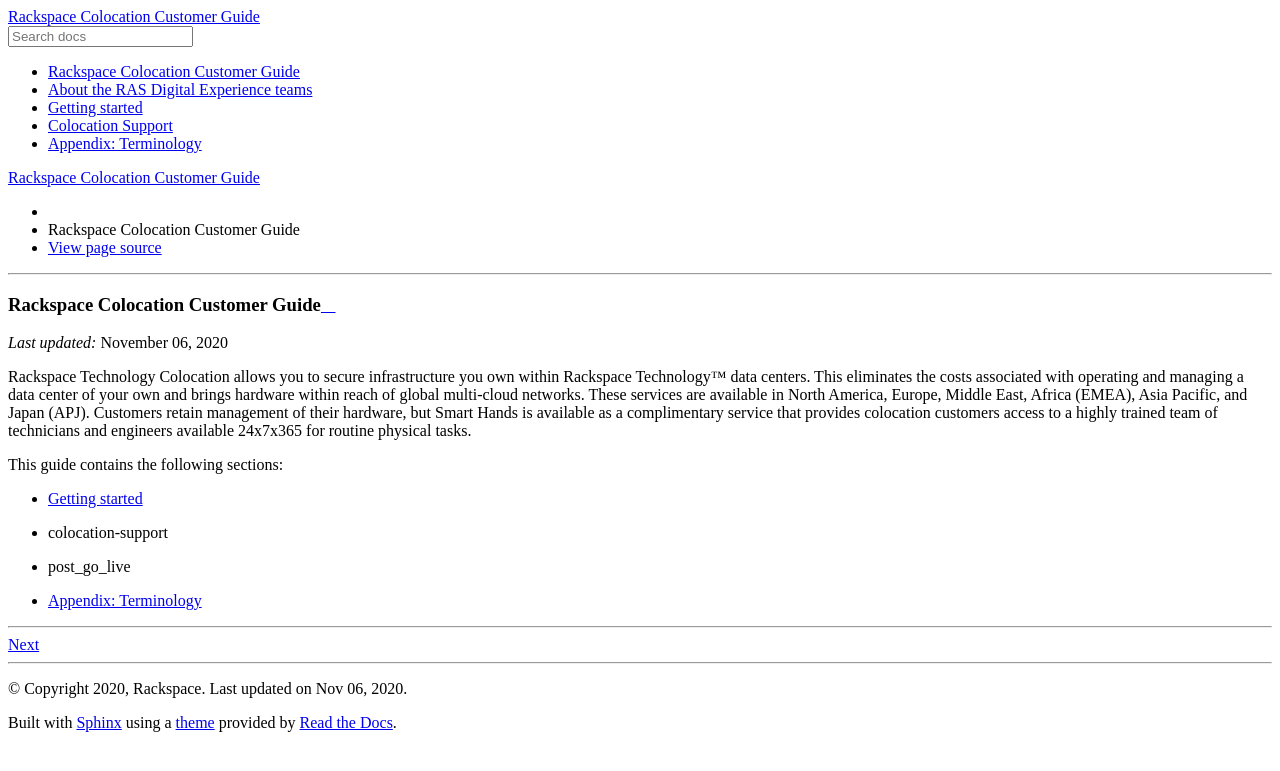
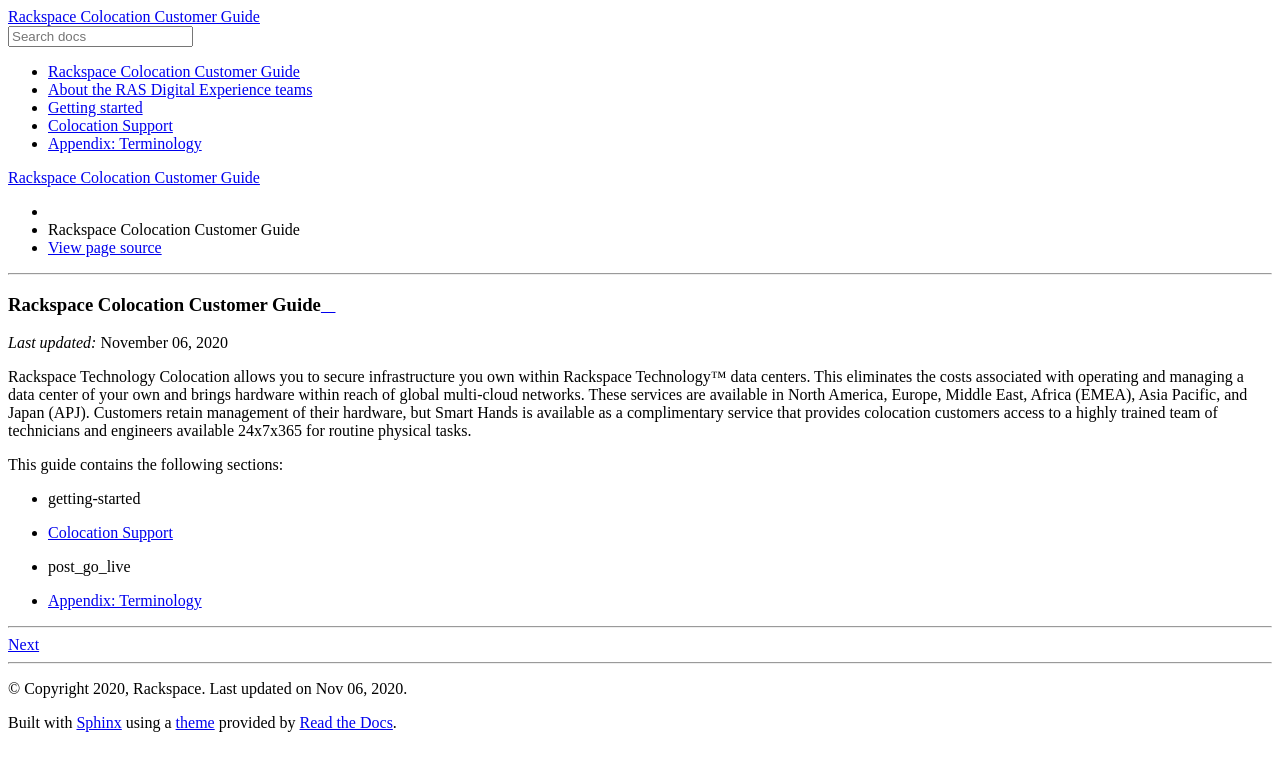
Before and after one commit to rackerlabs/docs-colocation-guide, a Sphinx documentation site: the page built from docs/index.rst, in a window 1280 px wide. Shown: the top 771 px of the page. Built offline with Sphinx 7.4.7 and the Read the Docs theme 2.0.0, drawn with Linux system fonts in a browser that asks for light colours; pages that are not in the unit, such as notebooks, are missing from menus.

Commit message:
fixing link

```diff
--- a/docs/getting-started/index.rst
+++ b/docs/getting-started/index.rst
@@ -1,4 +1,4 @@
-.. _getting-started:
+.. _getting_started:
 
 ===============
 Getting started
--- a/docs/index.rst
+++ b/docs/index.rst
@@ -19,7 +19,7 @@
 This guide contains the following sections:
 
 - :ref:`getting-started`
-- :ref:`colocation-support`
+- :ref:`colocation_support`
 - :ref:`post_go_live`
 - :ref:`appendix`
 
```
